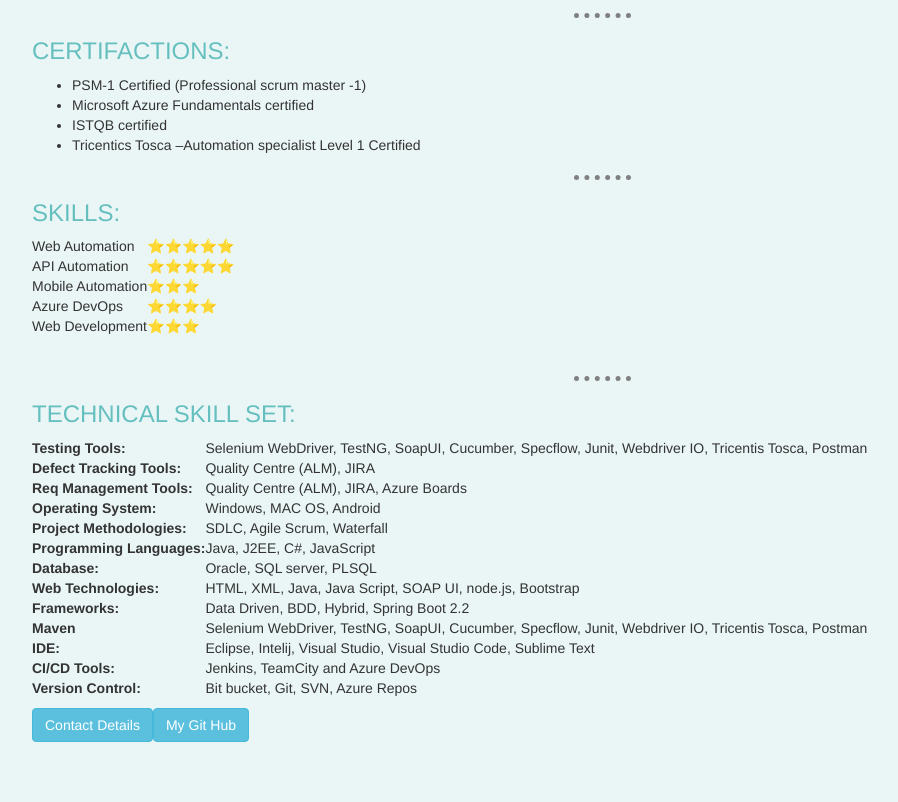
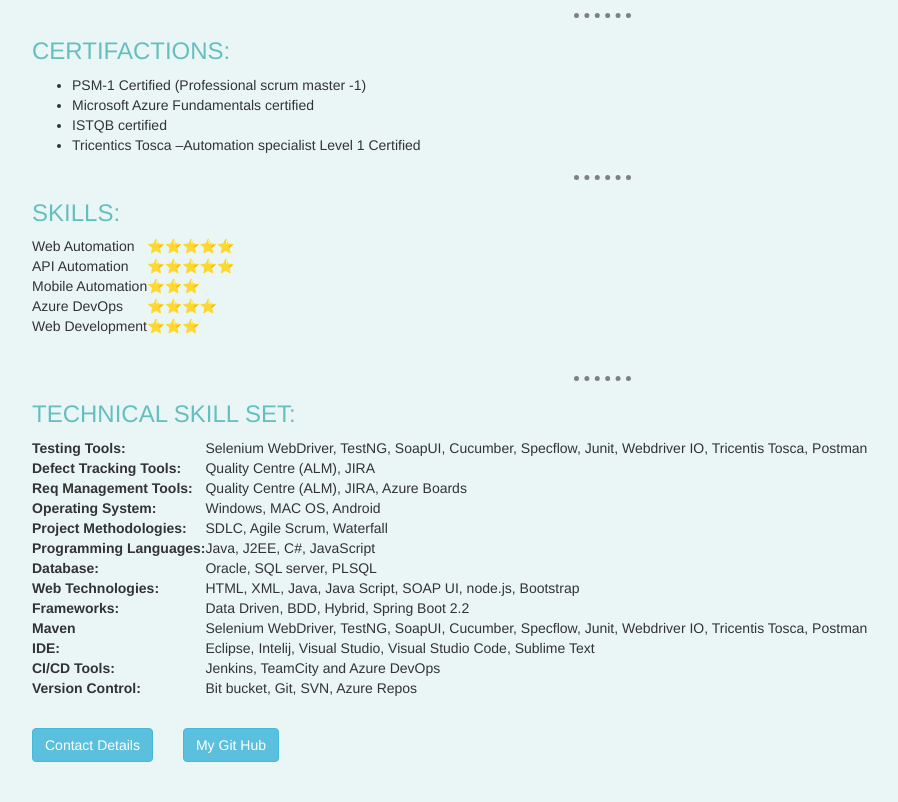
Before and after one commit to raman805551/CV, a plain HTML site: page index.html in a window 1280 px wide. Shown: the part 348-1150 px from the top of the page, without its empty margins (38-936 px from the left). Before the commit the page ends 1100 px from the top, so only its background shows below. Drawn offline with nearby package versions, Linux system fonts and the light colour scheme.

Commit message:
Update style.css

```diff
--- a/css/style.css
+++ b/css/style.css
@@ -37,3 +37,9 @@
 .ispace {
     margin-left: 150px;
 }
+
+.btn-margin {
+    margin-right: 30px;
+    margin-top: 20px;
+    margin-bottom: 30px;
+}
```
